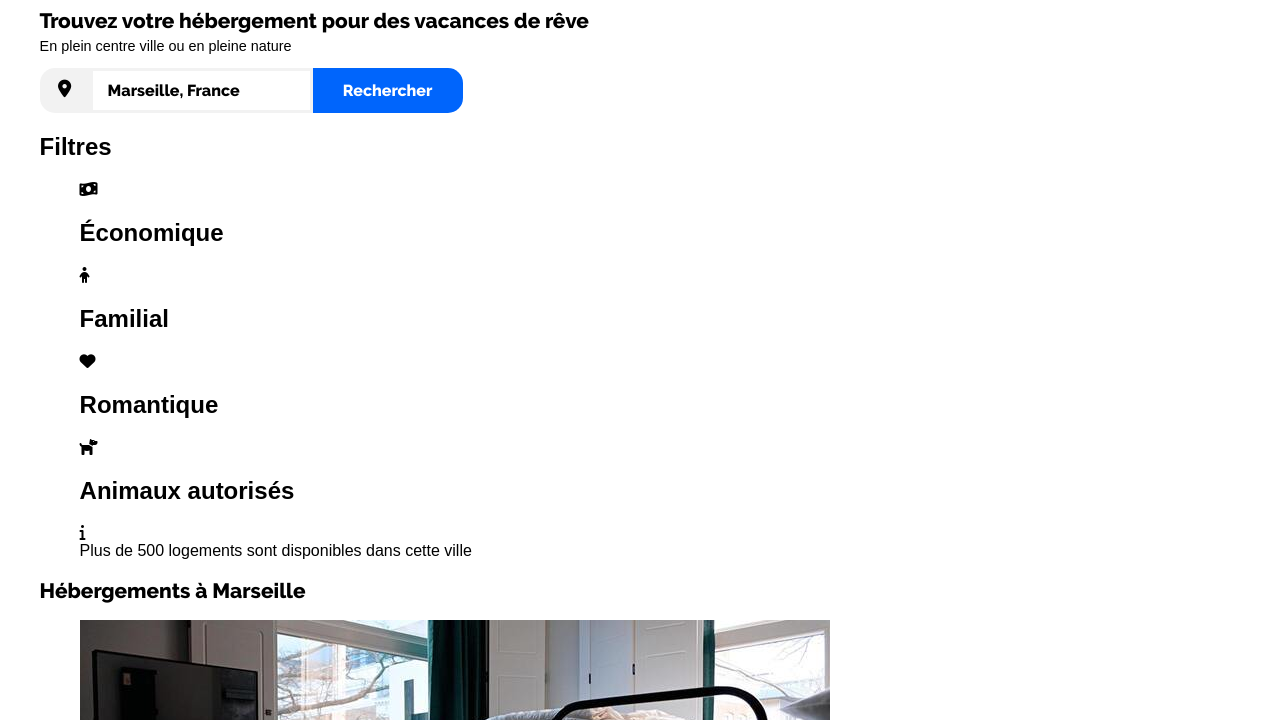
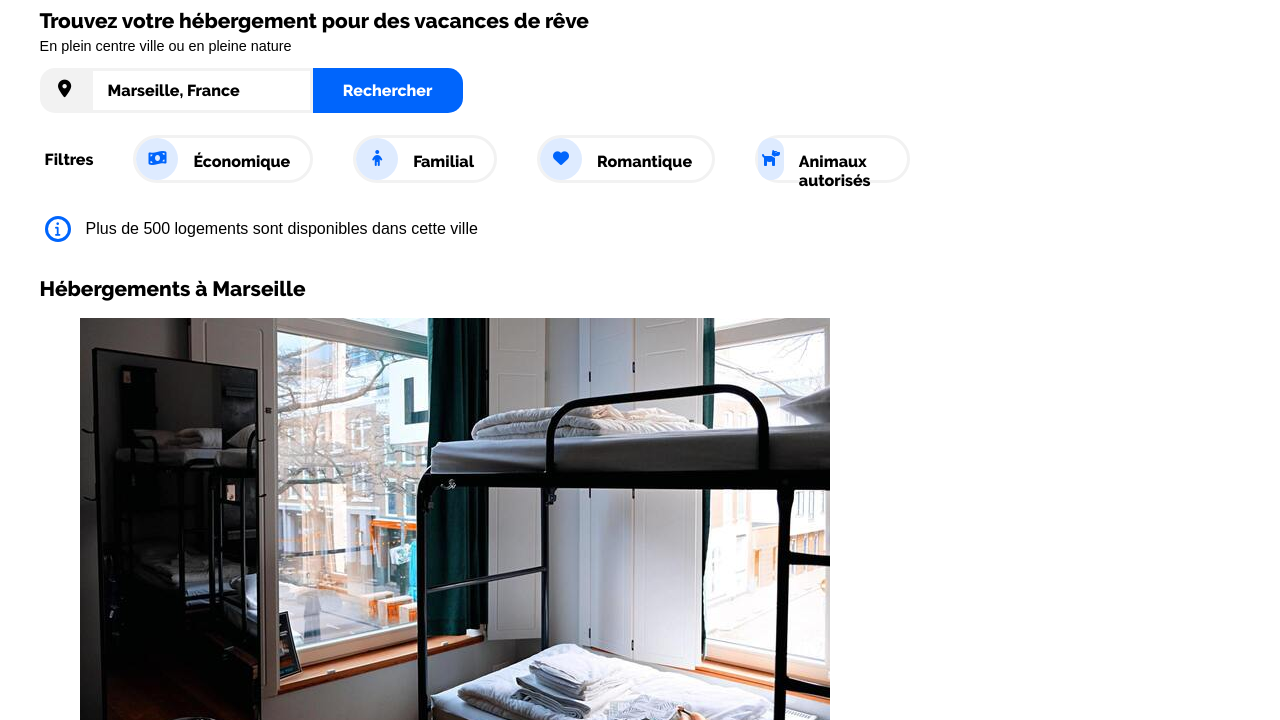
Before and after one commit to Thomas-E-git/Projet2_ThomasEstupina_02112020, a plain HTML site: page StructureHTML.html in a window 1280 px wide. Shown: the part 80-800 px from the top of the page. Drawn offline with Linux system fonts and the light colour scheme; a web font is replaced by a local one.

Commit message:
CSS: section filtres

```diff
--- a/StructureHTML.html
+++ b/StructureHTML.html
@@ -38,25 +38,25 @@
 				</div>
 				<div id="filtres">
 					<h2>Filtres</h2>
-					<figure id="eco">
-						<i class="fas fa-money-bill-wave"></i>
-						<figcaption><h2>Économique</h2></figcaption>
+					<figure>
+						<i class="fas fa-money-bill-wave illu"></i>
+						<figcaption><a href=""><h2>Économique</h2></a></figcaption>
 					</figure>
-					<figure id="Familial">
-						<i class="fas fa-child"></i>
-						<figcaption><h2>Familial</h2></figcaption>
+					<figure>
+						<i class="fas fa-child illu"></i>
+						<figcaption><a href=""><h2>Familial</h2></a></figcaption>
 					</figure>
-					<figure id="Romantique">
-						<i class="fas fa-heart"></i>
-						<figcaption><h2>Romantique</h2></figcaption>
+					<figure>
+						<i class="fas fa-heart illu"></i>
+						<figcaption><a href=""><h2>Romantique</h2></a></figcaption>
 					</figure>
-					<figure id="animaux">
-						<i class="fas fa-dog"></i>
-						<figcaption><h2>Animaux autorisés</h2></figcaption>
+					<figure>
+						<i class="fas fa-dog illu illu"></i>
+						<figcaption><a href=""><h2>Animaux autorisés</h2></a></figcaption>
 					</figure>
 				</div>
 				<figure id="Information">
-						<i class="fas fa-info"></i>
+						<p><i class="fas fa-info info"></i></p>
 						<figcaption>Plus de 500 logements sont disponibles dans cette ville</figcaption>
 				</figure>
 
--- a/styleCSS.css
+++ b/styleCSS.css
@@ -35,6 +35,13 @@ h1
 	font-family: Raleway-Extrabold, Arial, sans-serif;
 	font-weight: bold;
 	font-size: 1.3em;
+}
+
+h2
+{
+	font-family: Raleway-Extrabold, Arial, sans-serif;
+	font-weight: bold;
+	font-size: 1em;
 }
 
 #bloc
@@ -148,3 +155,87 @@ header p
 	font-size: 1.1em;
 	color: black;
 }
+
+#filtres
+{
+	height: 42px;
+	width: 70%;
+	margin-top: 25px;
+	margin-left: 5px;
+	display: flex;
+	justify-content: space-between;
+	align-items: center;
+	text-decoration: none;
+}
+
+#filtres figure
+{
+	display: flex;
+	flex-direction: row;
+	align-items: stretch;
+	justify-content: space-between;
+	height: 42px;
+	padding: 0 20px 0 0px;
+	flex-wrap: nowrap;
+	margin-right: 0px;
+	border: solid;
+	border-color: #F2F2F2;
+	border-radius: 25px;
+}
+
+#filtres figure i
+{
+	background-color: #DEEBFF;
+	border-radius: 25px;
+	margin-left: 0px;
+	width: 42px;
+	text-align: center;
+	padding-top: 12px;
+}
+
+.illu
+{
+	color: #0065FC;
+}
+
+#filtres figcaption
+{
+	padding-left: 15px;
+}
+
+#filtres a
+{
+	text-decoration: none;
+	color: black;
+}
+#filtres a:hover
+{
+	color: #0065FC;
+	font-size: 1.1em;
+}
+
+#Information
+{
+	display: flex;
+	align-items: center;
+	margin-left: 5px;
+	margin-top: 20px;
+}
+
+#Information i
+{
+	color: #0065FC;
+	border: solid;
+	border-radius: 50px;
+	height: 20px;
+	width: 20px;
+	text-align: center;
+	display: table-cell;
+	vertical-align: middle;
+	font-size: 0.9em;
+}
+
+#Information figcaption
+{
+	padding-left: 15px;
+}
```
